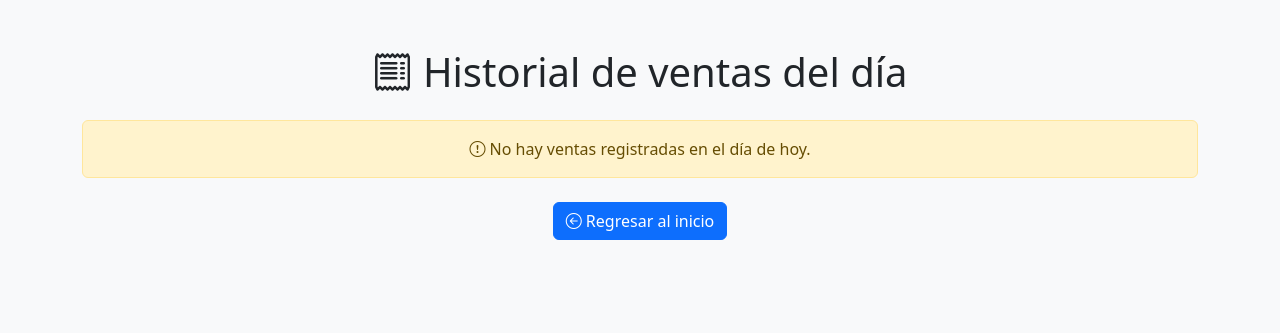
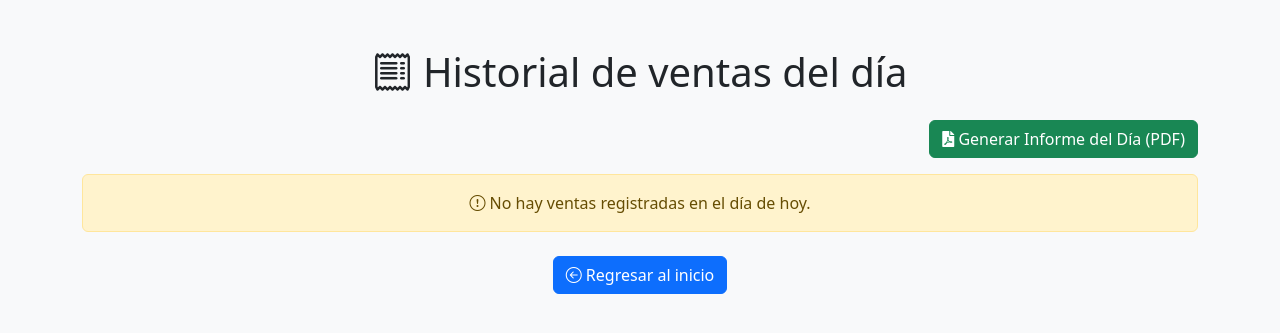
Before and after one commit to jesustorrado01/Proyecto-con-Flask-educativo, a Flask app: page /historialVentas in a window 1280 px wide. Shown: the top 333 px of the page. Run offline with Flask 3, Linux system fonts and the light colour scheme; a user stored in the database is signed in; some libraries are stand-ins or nearby versions.

Commit message:
Reportes añadidos junto con eliminación de variables que no se usaban

```diff
--- a/app.py
+++ b/app.py
@@ -1,8 +1,6 @@
 from flask import Flask, redirect, request, render_template, url_for, flash, send_file, session, jsonify, make_response
-from flask_sqlalchemy import SQLAlchemy
 from flask_login import LoginManager, login_user, logout_user, current_user, login_required
 from flask_bcrypt import Bcrypt
-from werkzeug.security import generate_password_hash, check_password_hash
 from models import Rol, Categoria, Usuario, Empleado, Producto, Inventario, Transaccion, Laboratorios, Factura, FacturaDetalle
 from config import DATABASE_URL, db
 from reportlab.platypus import SimpleDocTemplate, Paragraph, Spacer, Table, TableStyle
@@ -12,7 +10,6 @@ from reportlab.lib.enums import TA_CENTER, TA_LEFT
 from reportlab.lib.units import inch
 from reportlab.lib import colors
 from datetime import date, datetime, timezone, timedelta
-import os
 from io import BytesIO
 import re
 from email.mime.text import MIMEText
@@ -557,7 +554,6 @@ def generar_pdf(factura, productos, output_stream, cliente_info):
     elements = []
     styles = getSampleStyleSheet()
 
-    # Estilos personalizados
     title_style = ParagraphStyle(
         name='TitleCenter',
         parent=styles['Title'],
@@ -581,14 +577,12 @@ def generar_pdf(factura, productos, output_stream, cliente_info):
         fontName='Helvetica-Bold'
     )
 
-    # Encabezado
     elements.append(Paragraph("Droguería Farma Plus Junior", title_style))
     elements.append(Paragraph(f"Factura Nº {factura.factura_ID}", styles['Normal']))
     elements.append(Paragraph(f"Fecha: {factura.fecha.strftime('%Y-%m-%d %H:%M:%S')}", styles['Normal']))
     elements.append(Paragraph(f"Atendido por: {factura.empleado.nombre1} {factura.empleado.apellido1}", styles['Normal']))
     elements.append(Spacer(1, 12))
 
-    # Información del cliente
     elements.append(Paragraph("Información del Cliente", header_style))
 
     cliente_data = [
@@ -631,7 +625,6 @@ def generar_pdf(factura, productos, output_stream, cliente_info):
     elements.append(product_table)
     elements.append(Spacer(1, 16))
 
-    # Totales
     subtotal = sum(p["subtotal"] for p in productos)
     iva = subtotal * 0.19
     total_con_iva = subtotal + iva
@@ -653,10 +646,8 @@ def generar_pdf(factura, productos, output_stream, cliente_info):
     elements.append(totales_table)
     elements.append(Spacer(1, 30))
 
-    # Mensaje final
     elements.append(Paragraph("¡Gracias por su compra!", styles['Heading2']))
 
-    # Construir el documento
     doc.build(elements)
 
 
@@ -679,6 +670,102 @@ def historialVentas():
             })
 
     return render_template('historialVentas.html', productos=productos_vendidos)
+
+@app.route('/generarInformeVentasPDF')
+@login_required
+def generar_informe_ventas_pdf_route():
+    hoy = date.today()
+
+    facturas_del_dia = Factura.query.filter(Factura.fecha >= hoy).all()
+
+    datos_para_pdf = []
+    for factura in facturas_del_dia:
+        detalles = FacturaDetalle.query.filter_by(factura_FK=factura.factura_ID).all()
+        for detalle in detalles:
+            datos_para_pdf.append({
+                'nombre_producto': detalle.nombre_producto,
+                'cantidad': detalle.cantidad,
+                'precio_unitario': detalle.precio_unitario,
+                'subtotal': detalle.subtotal
+            })
+
+    fecha_informe = datetime.now().strftime("%Y-%m-%d")
+    nombre_archivo_pdf = f"Informe_Ventas_Dia_{fecha_informe}.pdf"
+
+    buffer = BytesIO()
+    generar_informe_ventas_pdf(buffer, fecha_informe, datos_para_pdf)
+    buffer.seek(0)
+
+    return send_file(
+        buffer,
+        download_name=nombre_archivo_pdf,
+        mimetype='application/pdf',
+        as_attachment=True
+    )
+
+def generar_informe_ventas_pdf(buffer_o_nombre_archivo, fecha_informe, datos_productos_vendidos):
+    doc = SimpleDocTemplate(buffer_o_nombre_archivo, pagesize=letter)
+    styles = getSampleStyleSheet()
+    story = []
+
+    TASA_IVA_ESTANDAR = 19.0
+
+    story.append(Paragraph(f"Informe de Ventas Diario - {fecha_informe}", styles['h1']))
+    story.append(Spacer(1, 0.2 * inch))
+
+    data_table = [['Producto', 'Cantidad', 'P. Unitario', 'Subtotal Neto', 'IVA (19%)', 'Total Ítem']]
+
+    total_neto_ventas = 0
+    total_iva_recaudado = 0
+    total_bruto_ventas = 0
+
+    for item in datos_productos_vendidos:
+        nombre_producto = item["nombre_producto"]
+        cantidad = item["cantidad"]
+        precio_unitario = float(item["precio_unitario"])
+
+        subtotal_neto_item = cantidad * precio_unitario
+
+        iva_item = subtotal_neto_item * (TASA_IVA_ESTANDAR / 100)
+
+        total_item = subtotal_neto_item + iva_item
+
+        total_neto_ventas += subtotal_neto_item
+        total_iva_recaudado += iva_item
+        total_bruto_ventas += total_item
+
+        data_table.append([
+            nombre_producto,
+            str(cantidad),
+            f"${precio_unitario:,.0f}",
+            f"${subtotal_neto_item:,.0f}",
+            f"${iva_item:,.0f}",
+            f"${total_item:,.0f}"
+        ])
+
+    table = Table(data_table)
+
+    table.setStyle(TableStyle([
+        ('BACKGROUND', (0, 0), (-1, 0), colors.grey),
+        ('TEXTCOLOR', (0, 0), (-1, 0), colors.whitesmoke),
+        ('ALIGN', (0, 0), (0, -1), 'LEFT'),
+        ('ALIGN', (1, 0), (-1, -1), 'RIGHT'),
+        ('FONTNAME', (0, 0), (-1, 0), 'Helvetica-Bold'),
+        ('BOTTOMPADDING', (0, 0), (-1, 0), 12),
+        ('BACKGROUND', (0, 1), (-1, -1), colors.beige),
+        ('GRID', (0, 0), (-1, -1), 1, colors.black)
+    ]))
+    story.append(table)
+    story.append(Spacer(1, 0.3 * inch))
+
+    story.append(Paragraph(f"<b>Resumen de Totales:</b>", styles['h2']))
+    story.append(Spacer(1, 0.1 * inch))
+    story.append(Paragraph(f"Subtotal Neto de Ventas: <b>${total_neto_ventas:,.0f} COP</b>", styles['Normal']))
+    story.append(Paragraph(f"Total IVA Calculado (19%): <b>${total_iva_recaudado:,.0f} COP</b>", styles['Normal']))
+    story.append(Paragraph(f"Total Bruto de Ventas (con IVA): <b>${total_bruto_ventas:,.0f} COP</b>", styles['h3']))
+    story.append(Spacer(1, 0.3 * inch))
+
+    doc.build(story)
 
 @app.route('/olvido_contraseña', methods=['GET', 'POST'])
 def olvidar_contraseña():
--- a/templates/historialVentas.html
+++ b/templates/historialVentas.html
@@ -7,12 +7,17 @@
     <link href="https://cdn.jsdelivr.net/npm/bootstrap@5.3.2/dist/css/bootstrap.min.css" rel="stylesheet">
     <link href="https://cdn.jsdelivr.net/npm/bootstrap-icons@1.11.1/font/bootstrap-icons.css" rel="stylesheet">
     <link href="https://cdn.datatables.net/1.13.6/css/dataTables.bootstrap5.min.css" rel="stylesheet">
+    <link rel="stylesheet" href="https://cdnjs.cloudflare.com/ajax/libs/font-awesome/5.15.4/css/all.min.css">
 </head>
 <body class="bg-light">
 
 <div class="container mt-5">
     <h1 class="text-center mb-4"><i class="bi bi-receipt"></i> Historial de ventas del día</h1>
 
+    <div class="text-end mb-3"> <a href="{{ url_for('generar_informe_ventas_pdf_route') }}" class="btn btn-success" target="_blank">
+            <i class="fas fa-file-pdf"></i> Generar Informe del Día (PDF)
+        </a>
+    </div>
     {% if productos %}
         <div class="table-responsive">
             <table id="ventasTable" class="table table-striped table-hover table-bordered align-middle">
```
Also changed, not shown: pro.db.
